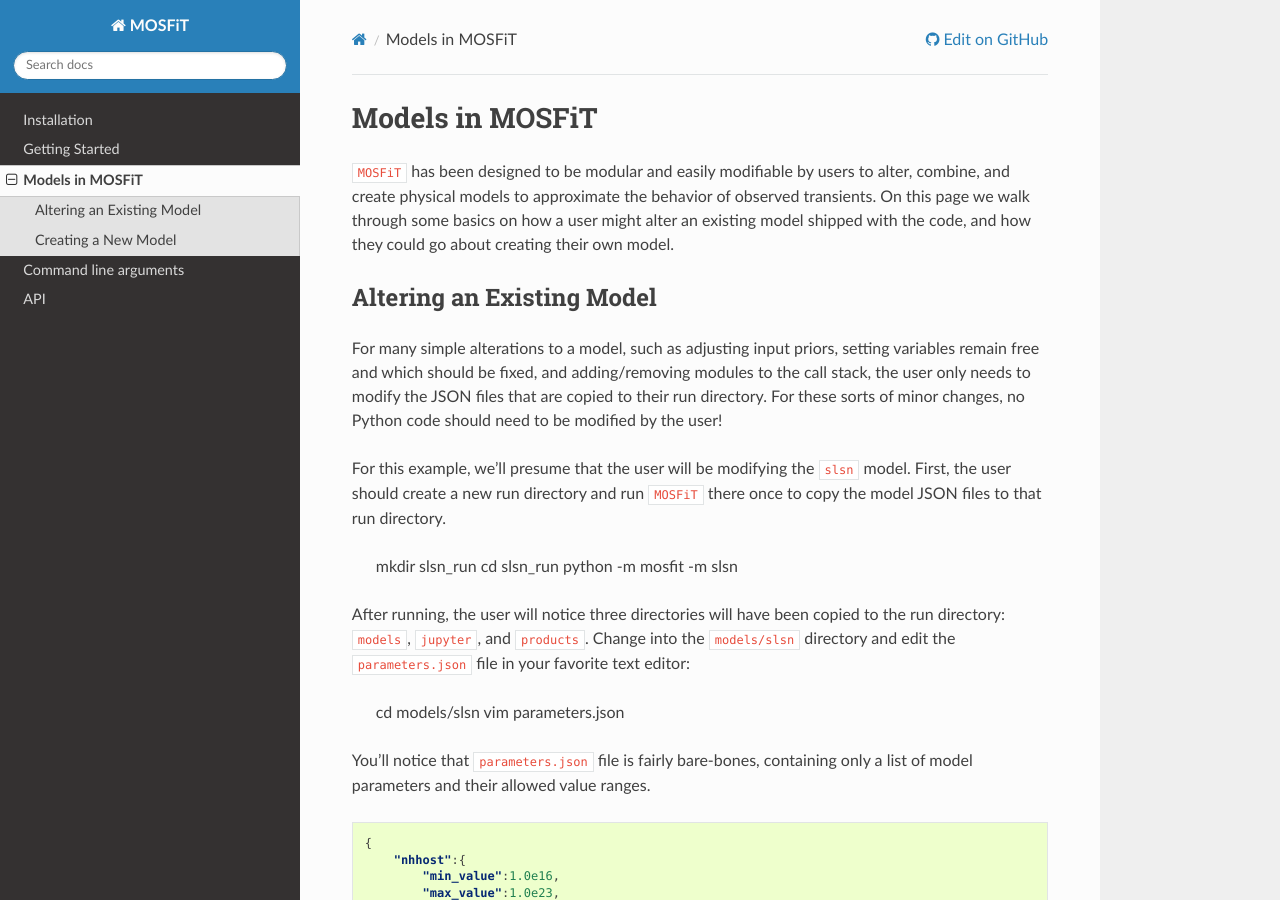
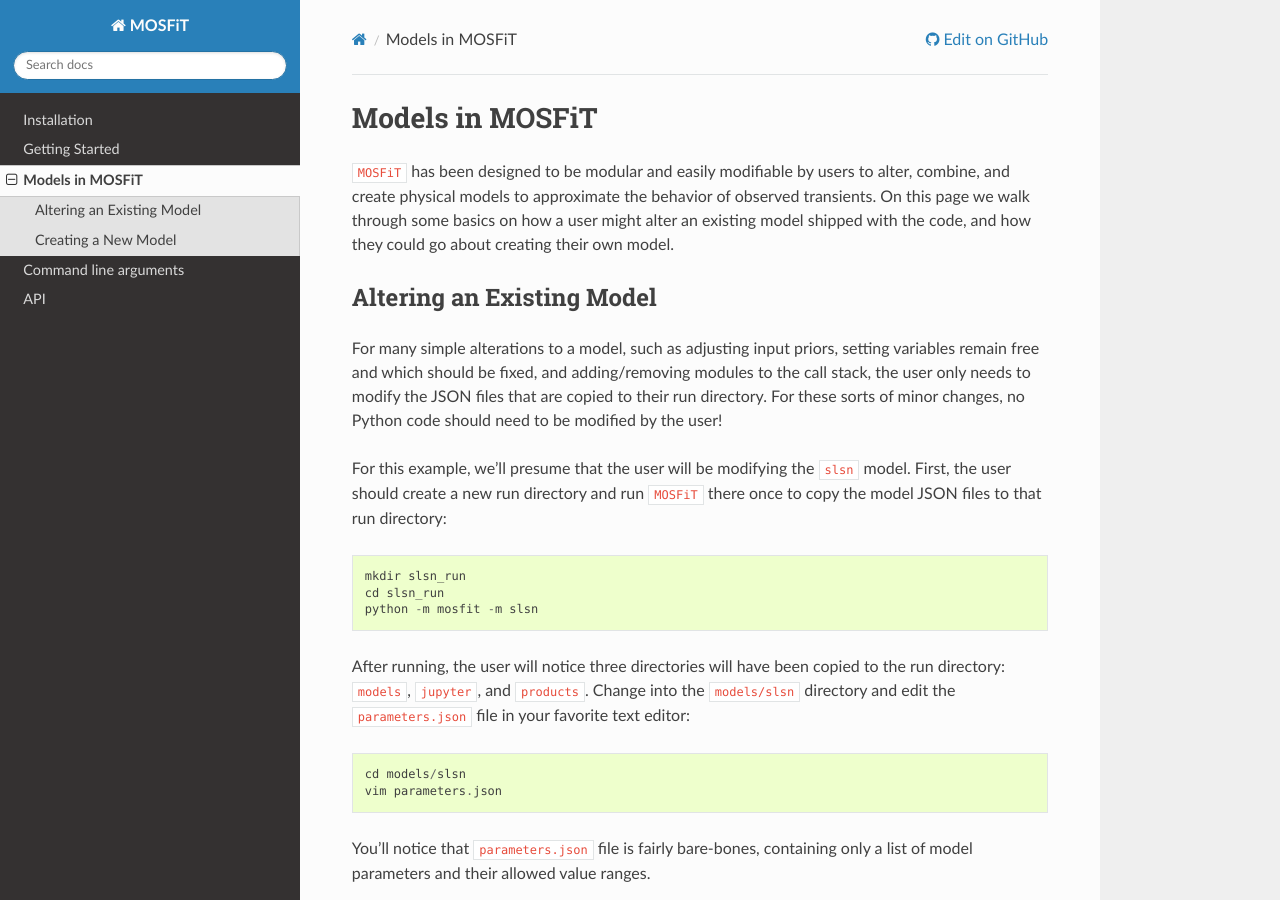
Before and after one commit to guillochon/MOSFiT, a Sphinx documentation site: the page built from docs/models.rst, in a window 1280 px wide and 900 px high. Built offline with Sphinx 7.4.7 and the Read the Docs theme 2.0.0, drawn with Linux system fonts in a browser that asks for light colours; the version number could not be read and is left out.

```diff
--- a/docs/models.rst
+++ b/docs/models.rst
@@ -22,7 +22,7 @@ be modified by the user!
 
 For this example, we'll presume that the user will be modifying the ``slsn`` model.
 First, the user should create a new run directory and run ``MOSFiT`` there once
-to copy the model JSON files to that run directory.
+to copy the model JSON files to that run directory::
 
     mkdir slsn_run
     cd slsn_run
@@ -30,7 +30,7 @@ to copy the model JSON files to that run directory.
 
 After running, the user will notice three directories will have been copied to the run
 directory: ``models``, ``jupyter``, and ``products``. Change into the ``models/slsn`` directory
-and edit the ``parameters.json`` file in your favorite text editor:
+and edit the ``parameters.json`` file in your favorite text editor::
 
     cd models/slsn
     vim parameters.json
```
